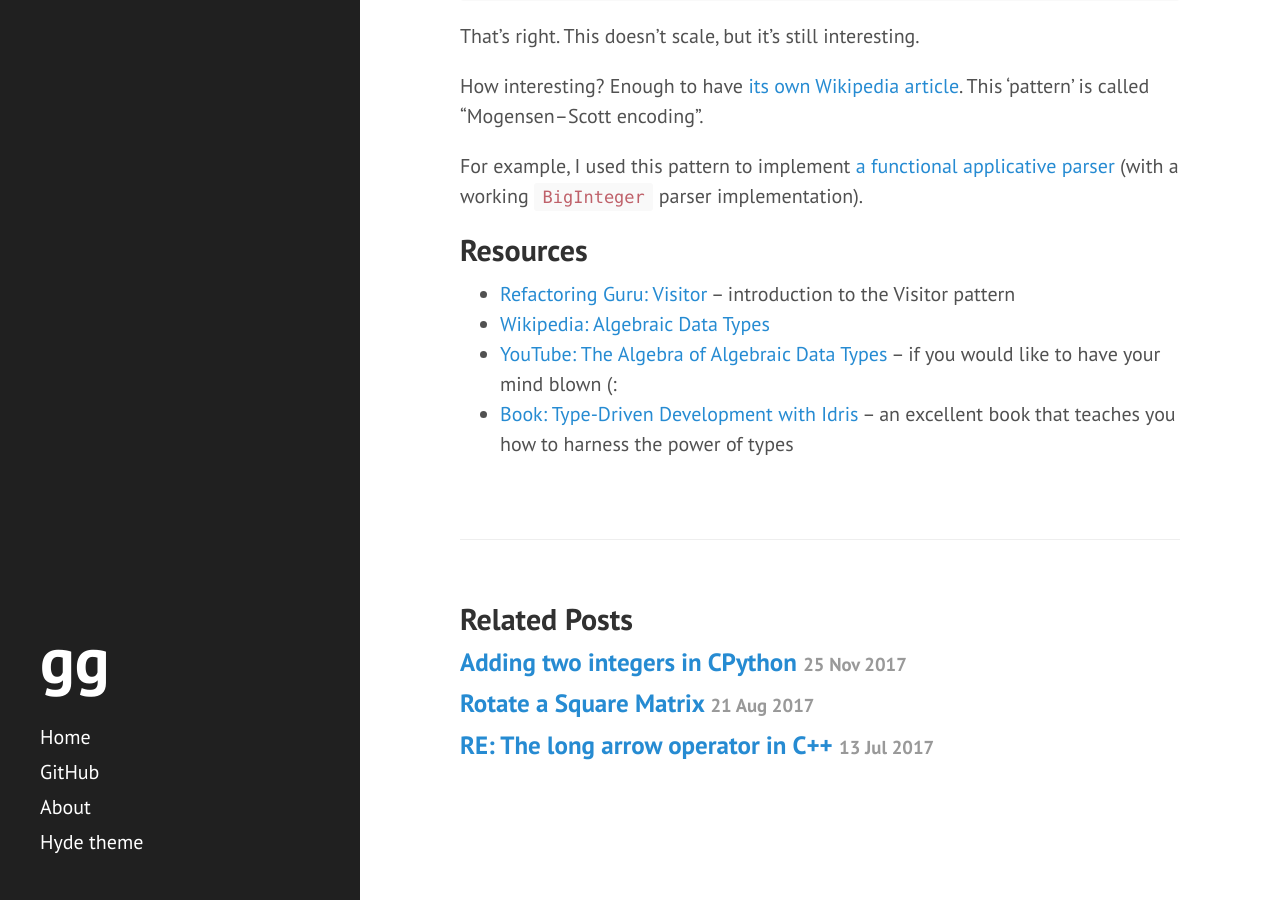
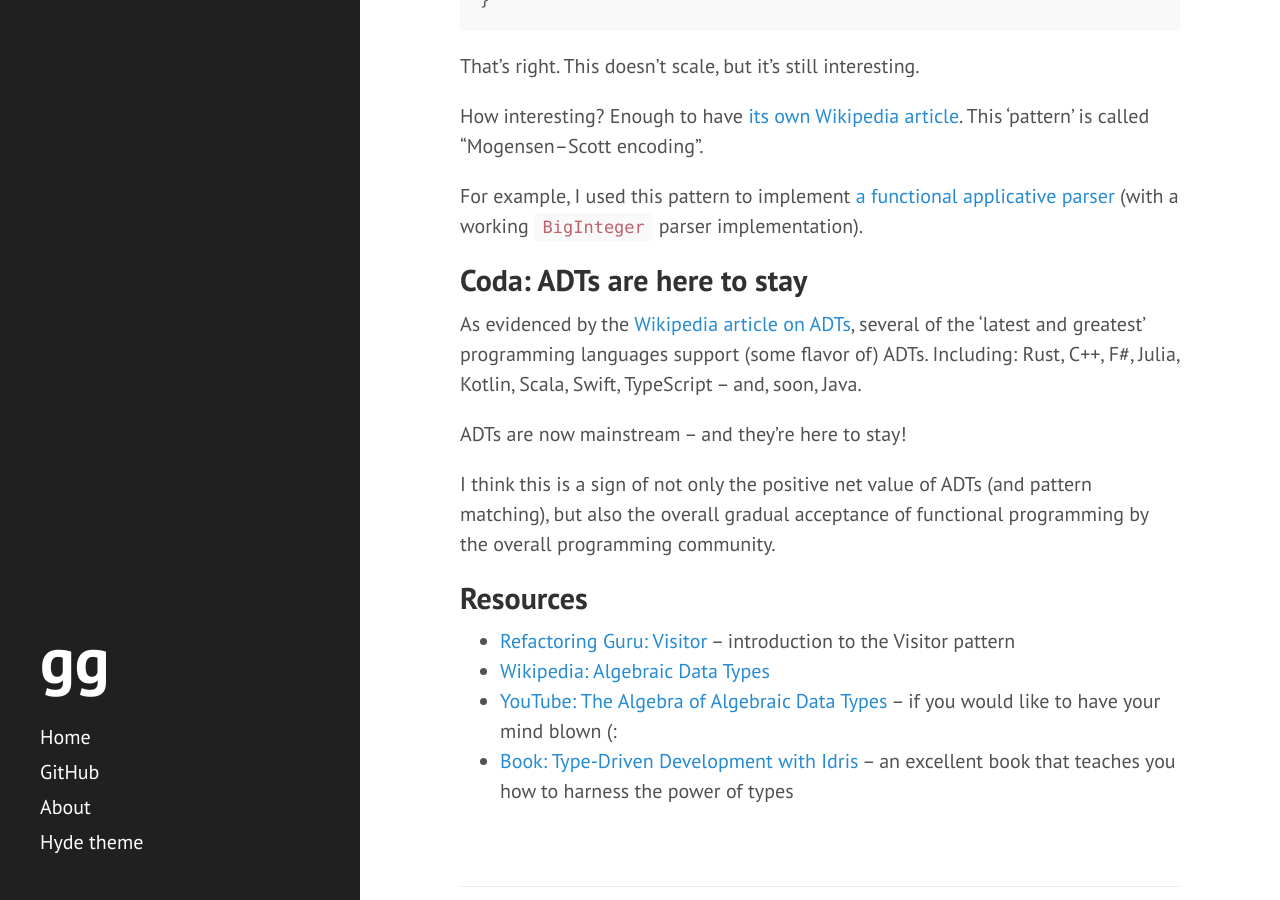
Before and after one commit to Garciat/garciat.github.io, a Jekyll site: the page built from _posts/2020-05-07-java-adt.md, in a window 1280 px wide and 900 px high, scrolled down 37295 px. Built offline with Jekyll 4.4.1, drawn with Linux system fonts in a browser that asks for light colours; some of the changed text lies outside the part shown.

Commit message:
Update 2020-05-07-java-adt.md

```diff
--- a/_posts/2020-05-07-java-adt.md
+++ b/_posts/2020-05-07-java-adt.md
@@ -1478,6 +1478,14 @@ How interesting? Enough to have [its own Wikipedia article](https://en.wikipedia
 
 For example, I used this pattern to implement [a functional applicative parser](https://gist.github.com/Garciat/c334cdef1abef57a33272b8787496b1a) (with a working `BigInteger` parser implementation).
 
+## Coda: ADTs are here to stay
+
+As evidenced by the [Wikipedia article on ADTs](https://en.wikipedia.org/wiki/Algebraic_data_type), several of the 'latest and greatest' programming languages support (some flavor of) ADTs. Including: Rust, C++, F#, Julia, Kotlin, Scala, Swift, TypeScript -- and, soon, Java.
+
+ADTs are now mainstream -- and they're here to stay!
+
+I think this is a sign of not only the positive net value of ADTs (and pattern matching), but also the overall gradual acceptance of functional programming by the overall programming community.
+
 ## Resources
 
   - [Refactoring Guru: Visitor](https://refactoring.guru/design-patterns/visitor) -- introduction to the Visitor pattern
```
